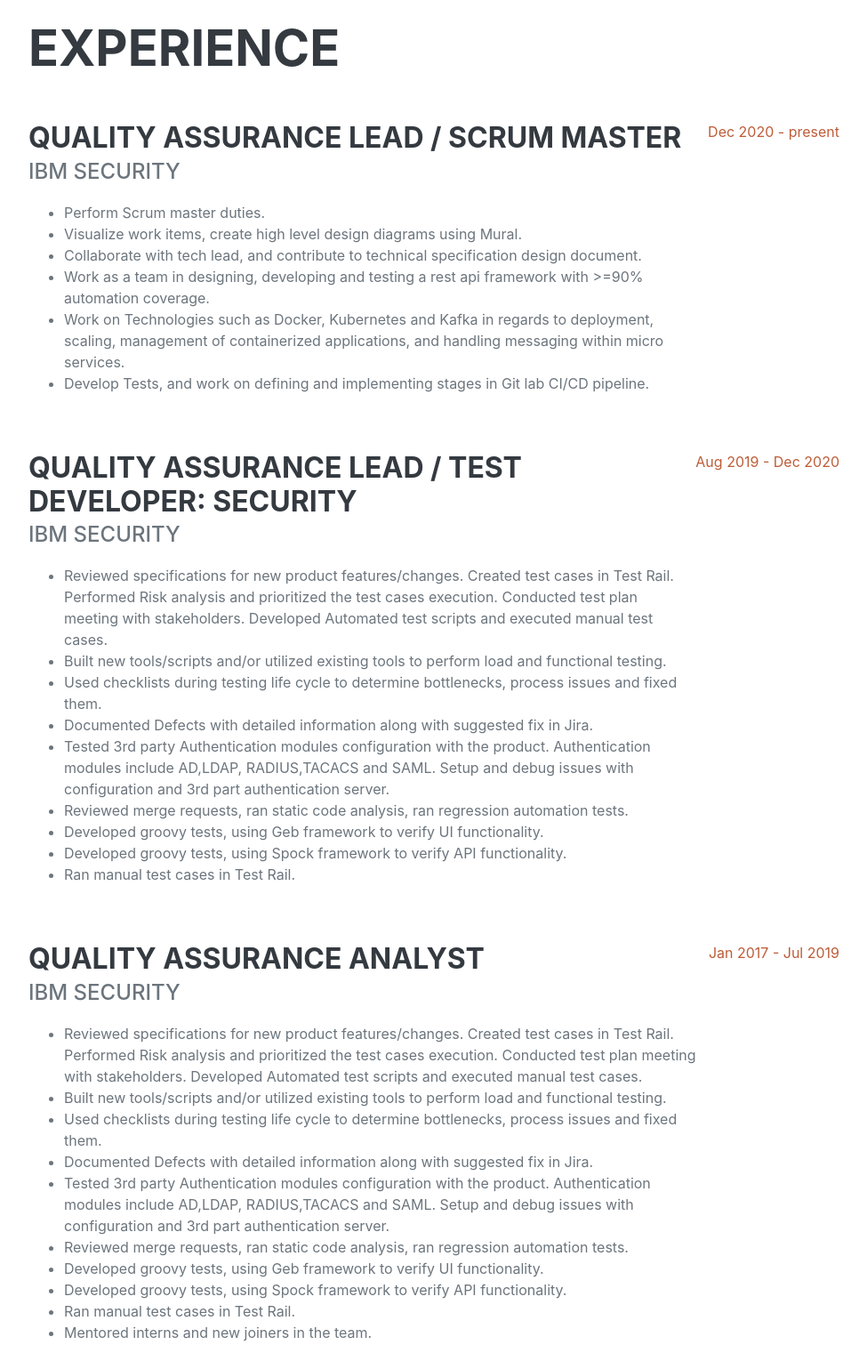
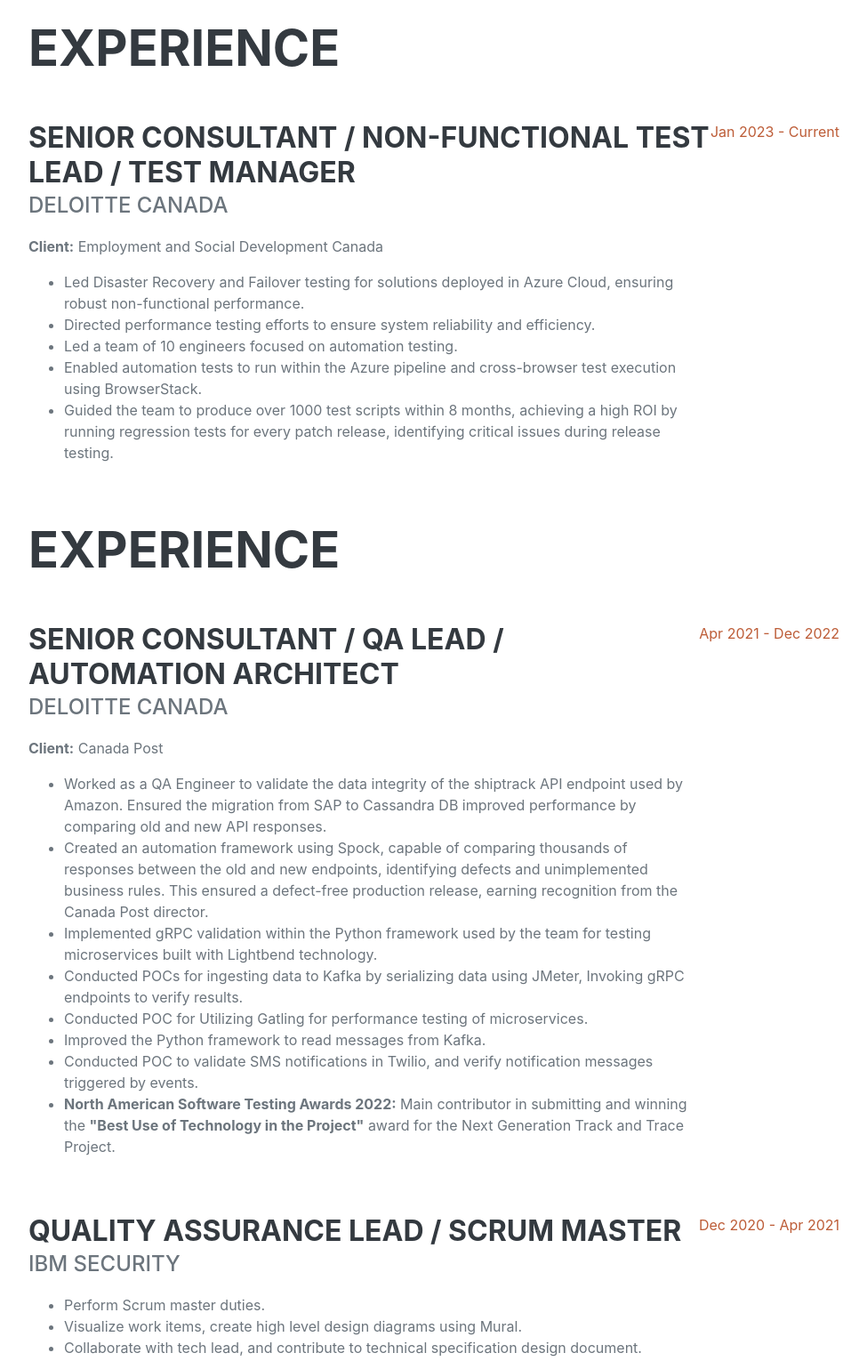
Before and after one commit to adityaa-chandramohan/Resume, a plain HTML site: page index.html in a window 1280 px wide. Shown: the part 860-2390 px from the top of the page at 89% size, without its empty margins (288-1263 px from the left). Drawn offline with nearby package versions, Linux system fonts and the light colour scheme; a web font is replaced by a local one.

Commit message:
Update index.html

```diff
--- a/index.html
+++ b/index.html
@@ -20,7 +20,7 @@
         <!-- Navigation-->
         <nav class="navbar navbar-expand-lg navbar-dark bg-primary fixed-top" id="sideNav">
             <a class="navbar-brand js-scroll-trigger" href="#page-top">
-                <span class="d-block d-lg-none">Adityaa Chandramohan</span>
+                <span class="d-block d-lg-none">Adityaa S Chandramohan</span>
                 <span class="d-none d-lg-block"><img class="img-fluid img-profile rounded-circle mx-auto mb-2" src="assets/img/profile.jpg" alt="" /></span>
             </a>
             <button class="navbar-toggler" type="button" data-toggle="collapse" data-target="#navbarSupportedContent" aria-controls="navbarSupportedContent" aria-expanded="false" aria-label="Toggle navigation"><span class="navbar-toggler-icon"></span></button>
@@ -42,15 +42,15 @@
                 <div class="resume-section-content">
                     <h1 class="mb-0">
                         Adityaa
-                        <span class="text-primary">Chandramohan</span>
+                        <span class="text-primary">S Chandramohan</span>
                     </h1>
                     <div class="subheading mb-5">
-                        Halifax Drive, Ottawa, ON K1G 2W8. (506) 259-4294.
-                        <a href="mailto:name@email.com">scadityaa@gmail.com</a>
+                        Madrid Avenue, Nepean, ON K2J 0K4. (506) 259-4294.
+                        <a href="mailto:scadityaa@gmail.com">scadityaa@gmail.com</a>
                     </div>
-                    <p class="lead mb-5">I am an experienced CSTB certified Tester, proficient in writing API & GUI test automation scripts, planning test strategy, writing test plan for new features, and executing manual test cases that compliment test coverage. I have four plus years of experience in Quality Assurance and Two plus years of leadership experience. And I have a constant enthusiasm towards learning new tools and technologies. </p>
+                    <p class="lead mb-5">Dynamic and innovative technical leader with a passion for continuous learning and problem-solving. With proven experience in guiding teams of 5-10 members, I inspire high performance and drive outstanding results. My knack for harnessing open-source projects to tackle complex challenges has been instrumental in delivering robust proofs of concept. Dedicated to exceeding client expectations, I take pride in delivering projects that consistently achieve high satisfaction rates. Ready to bring my enthusiasm and expertise to a forward-thinking team.</p>
                     <div class="social-icons">
-                        <a class="social-icon" href="https://linkedin.com/in/adityaa-c-84464263"><i class="fab fa-linkedin-in"></i></a>
+                        <a class="social-icon" href="https://ca.linkedin.com/in/adityaa-chandramohan-84464263"><i class="fab fa-linkedin-in"></i></a>
                         <a class="social-icon" href="https://github.com/adityaa-chandramohan"><i class="fab fa-github"></i></a>
                     </div>
                 </div>
@@ -58,8 +58,43 @@
             <hr class="m-0" />
             <!-- Experience-->
             <section class="resume-section" id="experience">
+              <div class="resume-section-content">
+                  <h2 class="mb-5">Experience</h2>
+                  <div class="d-flex flex-column flex-md-row justify-content-between mb-5">
+                      <div class="flex-grow-1">
+                          <h3 class="mb-0">Senior Consultant / Non-Functional Test Lead / Test Manager</h3>
+                          <div class="subheading mb-3">Deloitte Canada</div>
+                          <div class="mb-3"><b>Client:</b> Employment and Social Development Canada</div>
+                          <ul>
+                            <li> Led Disaster Recovery and Failover testing for solutions deployed in Azure Cloud, ensuring robust non-functional performance.</li>
+                            <li> Directed performance testing efforts to ensure system reliability and efficiency.</li>
+                            <li> Led a team of 10 engineers focused on automation testing.</li>
+                            <li> Enabled automation tests to run within the Azure pipeline and cross-browser test execution using BrowserStack.</li>
+                            <li> Guided the team to produce over 1000 test scripts within 8 months, achieving a high ROI by running regression tests for every patch release, identifying critical issues during release testing.</li>
+                          </ul>
+                      </div>
+                      <div class="flex-shrink-0"><span class="text-primary">Jan 2023 - Current</span></div>
+                  </div>
                 <div class="resume-section-content">
                     <h2 class="mb-5">Experience</h2>
+                    <div class="d-flex flex-column flex-md-row justify-content-between mb-5">
+                        <div class="flex-grow-1">
+                            <h3 class="mb-0">Senior Consultant / QA Lead / Automation Architect</h3>
+                            <div class="subheading mb-3">Deloitte Canada</div>
+                            <div class="mb-3"><b>Client:</b> Canada Post</div>
+                            <ul>
+                              <li> Worked as a QA Engineer to validate the data integrity of the shiptrack API endpoint used by Amazon. Ensured the migration from SAP to Cassandra DB improved performance by comparing old and new API responses.</li>
+                              <li> Created an automation framework using Spock, capable of comparing thousands of responses between the old and new endpoints, identifying defects and unimplemented business rules. This ensured a defect-free production release, earning recognition from the Canada Post director. </li>
+                              <li> Implemented gRPC validation within the Python framework used by the team for testing microservices built with Lightbend technology. </li>
+                              <li> Conducted POCs for ingesting data to Kafka by serializing data using JMeter, Invoking gRPC endpoints to verify results.</li>
+                              <li> Conducted POC for Utilizing Gatling for performance testing of microservices.</li>
+                              <li> Improved the Python framework to read messages from Kafka.</li>
+                              <li> Conducted POC to validate SMS notifications in Twilio, and verify notification messages triggered by events.</li>
+                              <li> <b>North American Software Testing Awards 2022:</b> Main contributor in submitting and winning the <b>"Best Use of Technology in the Project"</b> award for the Next Generation Track and Trace Project.</li>
+                            </ul>
+                        </div>
+                        <div class="flex-shrink-0"><span class="text-primary">Apr 2021 - Dec 2022</span></div>
+                    </div>
                     <div class="d-flex flex-column flex-md-row justify-content-between mb-5">
                         <div class="flex-grow-1">
                             <h3 class="mb-0">Quality Assurance Lead / Scrum Master</h3>
@@ -73,7 +108,7 @@
                               <li> Develop Tests, and work on defining and implementing stages in Git lab CI/CD pipeline.</li>
                             </ul>
                         </div>
-                        <div class="flex-shrink-0"><span class="text-primary">Dec 2020 - present</span></div>
+                        <div class="flex-shrink-0"><span class="text-primary">Dec 2020 - Apr 2021</span></div>
                     </div>
                     <div class="d-flex flex-column flex-md-row justify-content-between mb-5">
                         <div class="flex-grow-1">
@@ -302,8 +337,13 @@
             <!-- Recognitions-->
             <section class="resume-section" id="recognitions">
                 <div class="resume-section-content">
-                    <h2 class="mb-5">Recognitions</h2>
+                    <h2 class="mb-5">Awards & Recognitions</h2>
                     <ul class="fa-ul mb-0">
+                      <li>
+                          <div class="subheading mb-3" >
+                          <a  href="https://www.youtube.com/watch?v=hocAJItlY6I"> Award</a>
+                          </div>
+                      </li>
                         <li>
                             <div id="imageLink1" class="subheading mb-3" >
                               Recognition 1
```
